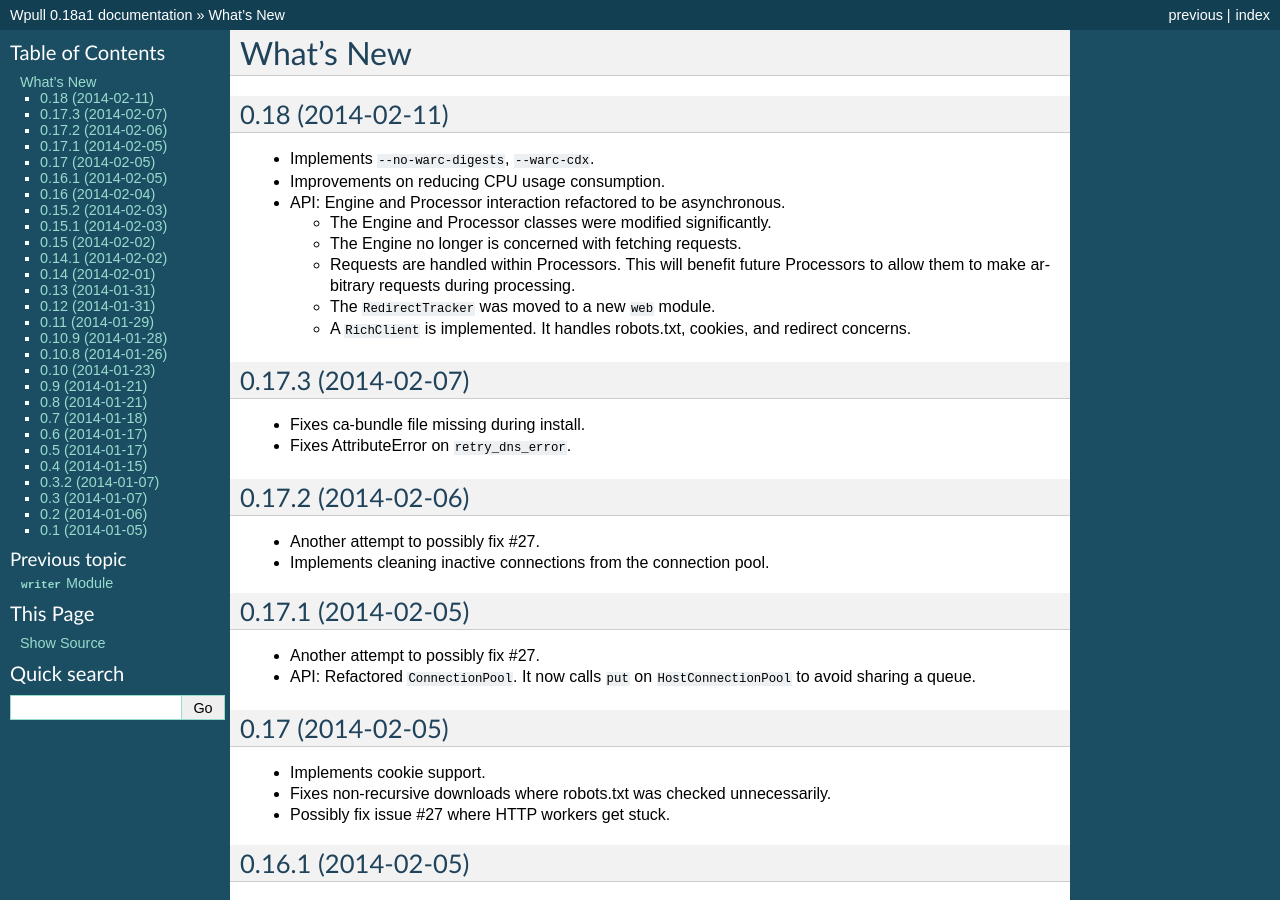
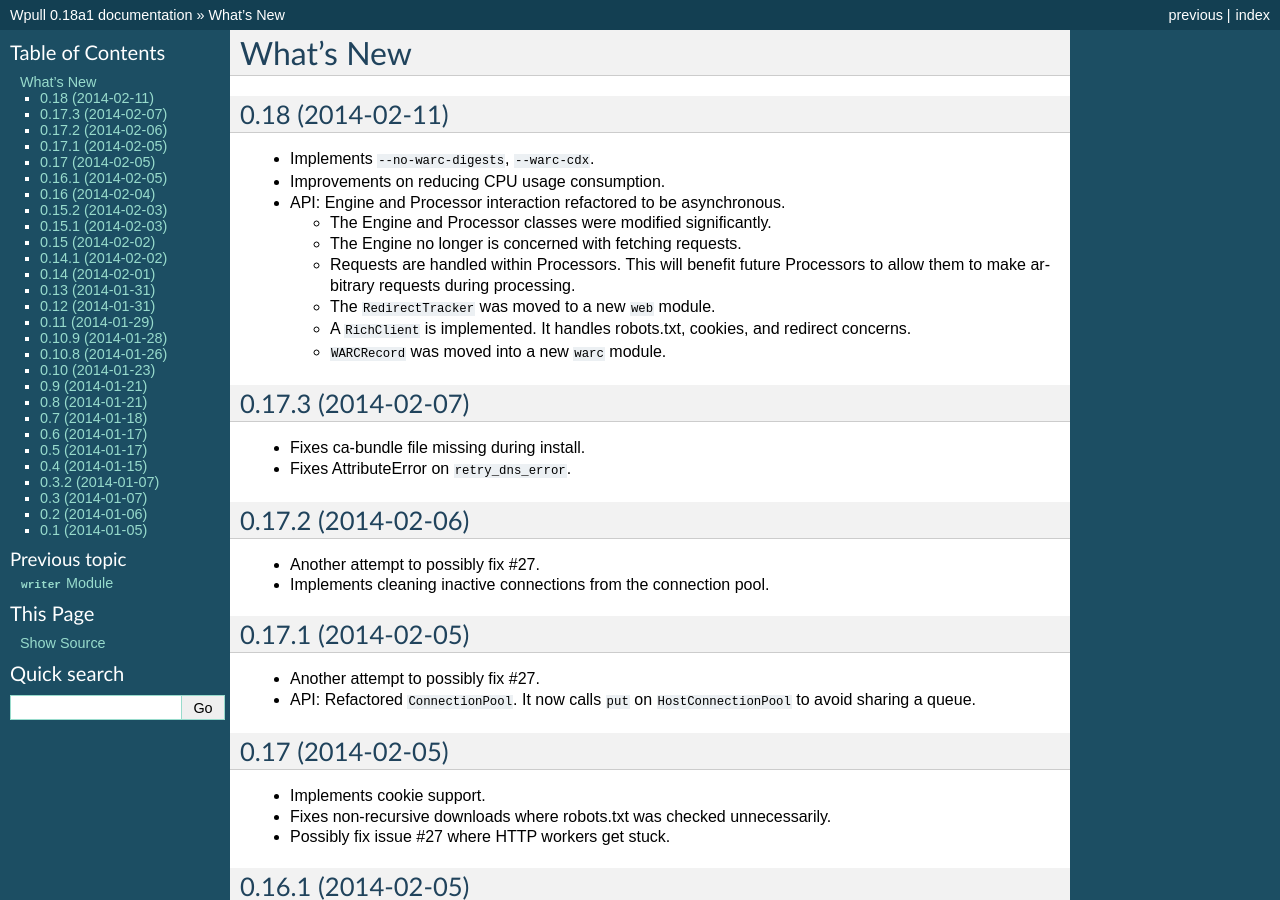
Before and after one commit to ArchiveTeam/wpull, a Sphinx documentation site: the page built from doc/changelog.rst, in a window 1280 px wide and 900 px high. Built offline with Sphinx 7.4.7, drawn with Linux system fonts in a browser that asks for light colours.

Commit message:
changelog: Notes moved WARCRecord.

```diff
--- a/doc/changelog.rst
+++ b/doc/changelog.rst
@@ -14,6 +14,7 @@
   * Requests are handled within Processors. This will benefit future Processors to allow them to make arbitrary requests during processing.
   * The ``RedirectTracker`` was moved to a new ``web`` module.
   * A ``RichClient`` is implemented. It handles robots.txt, cookies, and redirect concerns.
+  * ``WARCRecord`` was moved into a new ``warc`` module.
 
 
 0.17.3 (2014-02-07)
```
